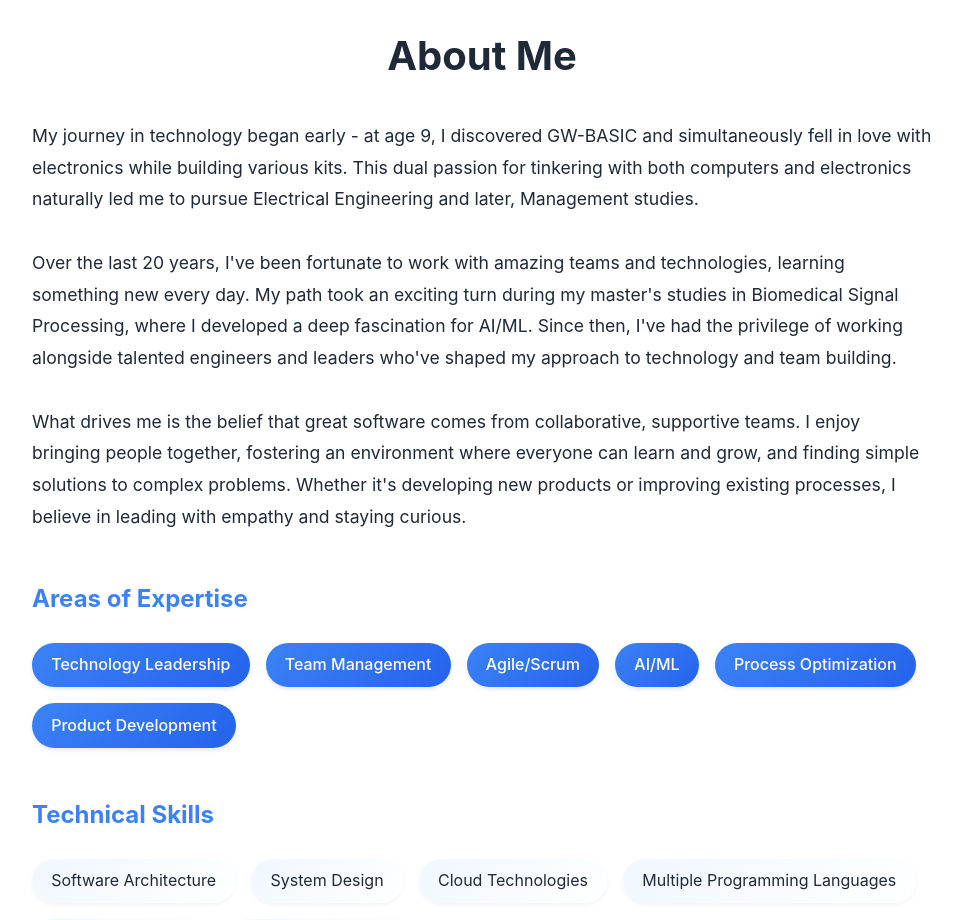
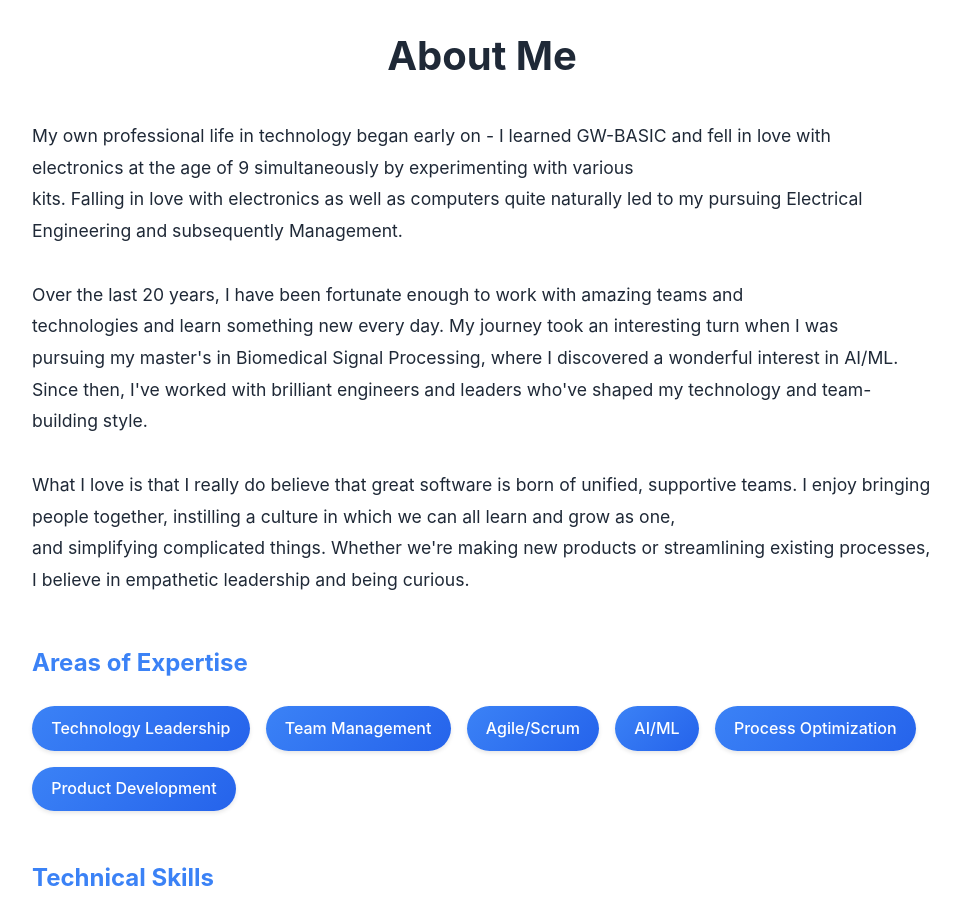
Before and after one commit to pe82/personalsite, a plain HTML site: page index.html in a window 1280 px wide. Shown: the part 920-1840 px from the top of the page, without its empty margins (158-1119 px from the left). Drawn offline with Linux system fonts and the light colour scheme.

Commit message:
Update index.html

```diff
--- a/index.html
+++ b/index.html
@@ -55,11 +55,11 @@
         <h2>About Me</h2>
         <div class="about-content">
             <div class="about-text">
-                <p>My journey in technology began early - at age 9, I discovered GW-BASIC and simultaneously fell in love with electronics while building various kits. This dual passion for tinkering with both computers and electronics naturally led me to pursue Electrical Engineering and later, Management studies.</p>
+                <p>My own professional life in technology began early on - I learned GW-BASIC and fell in love with electronics at the age of 9 simultaneously by experimenting with various kits. Falling in love with electronics as well as computers quite naturally led to my pursuing Electrical Engineering and subsequently Management.
 
-                <p>Over the last 20 years, I've been fortunate to work with amazing teams and technologies, learning something new every day. My path took an exciting turn during my master's studies in Biomedical Signal Processing, where I developed a deep fascination for AI/ML. Since then, I've had the privilege of working alongside talented engineers and leaders who've shaped my approach to technology and team building.</p>
+                <p>Over the last 20 years, I have been fortunate enough to work with amazing teams and technologies and learn something new every day. My journey took an interesting turn when I was pursuing my master's in Biomedical Signal Processing, where I discovered a wonderful interest in AI/ML. Since then, I've worked with brilliant engineers and leaders who've shaped my technology and team-building style.</p>
 
-                <p>What drives me is the belief that great software comes from collaborative, supportive teams. I enjoy bringing people together, fostering an environment where everyone can learn and grow, and finding simple solutions to complex problems. Whether it's developing new products or improving existing processes, I believe in leading with empathy and staying curious.</p>
+                <p>What I love is that I really do believe that great software is born of unified, supportive teams. I enjoy bringing people together, instilling a culture in which we can all learn and grow as one, and simplifying complicated things. Whether we're making new products or streamlining existing processes, I believe in empathetic leadership and being curious.</p>
 
                 <div class="expertise-areas">
                     <h3>Areas of Expertise</h3>
```
